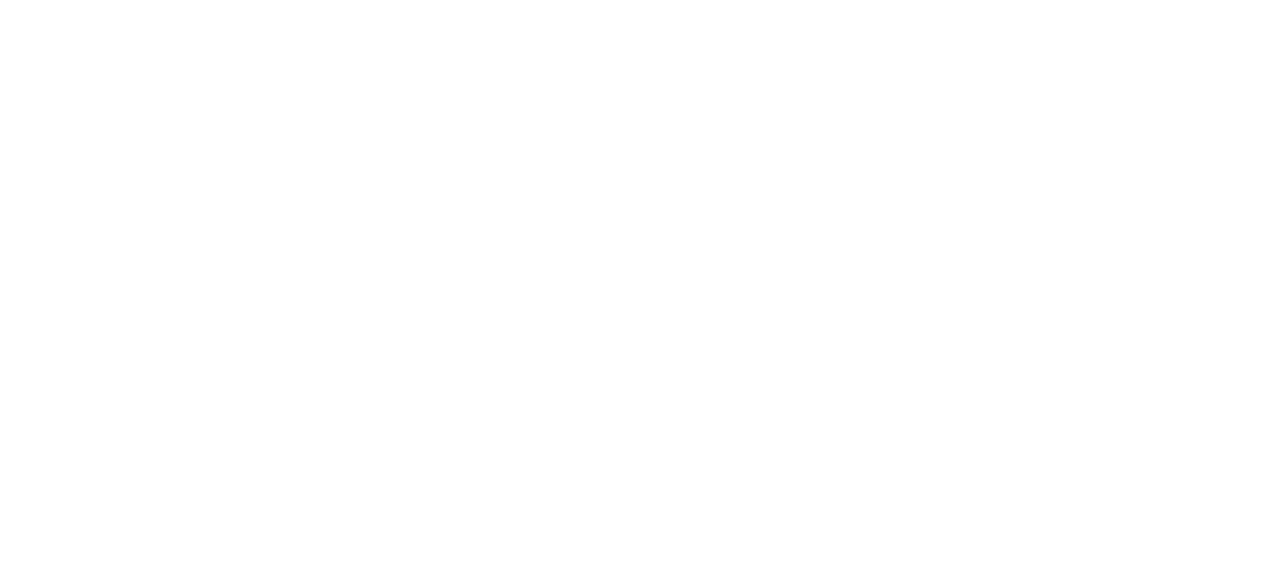
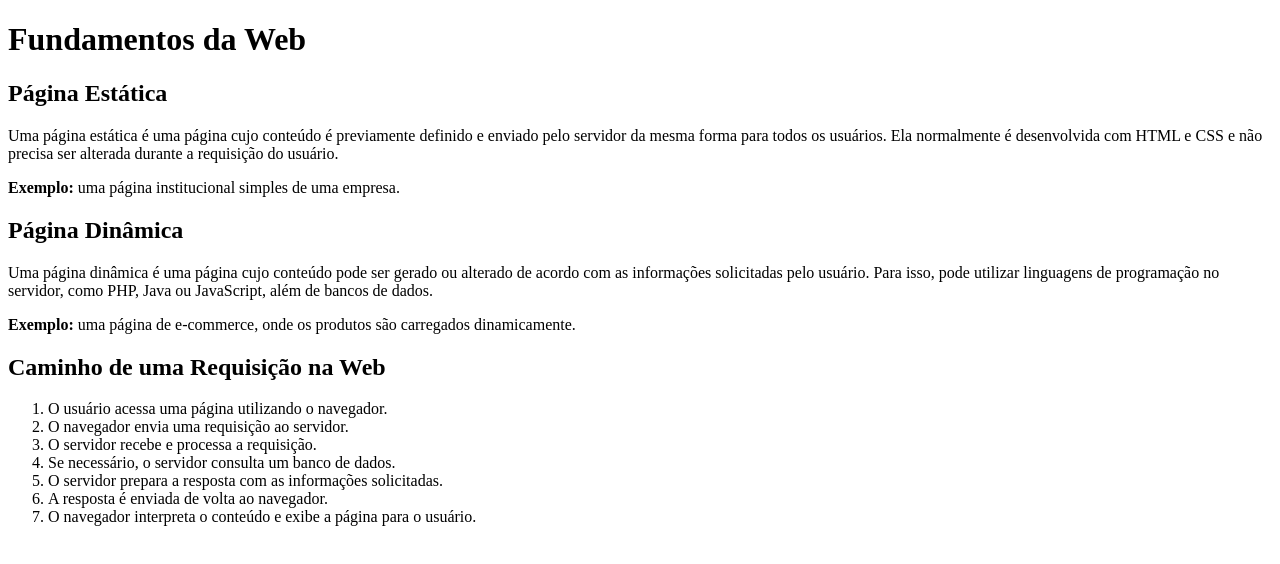
Before and after one commit to D-Raffa/ds2-exercicios-javascript, a plain HTML site: page index.html in a window 1280 px wide. Drawn offline with Linux system fonts and the light colour scheme.

Commit message:
docs: explica paginas estaticas e dinamicas

```diff
--- a/index.html
+++ b/index.html
@@ -1,12 +1,64 @@
 <!DOCTYPE html>
-<html lang="en">
+<html lang="pt-BR">
+    <head>
+    <meta charset="UTF-8">
+    <meta name="viewport" content="width=device-width, initial-scale=1.0">
+    <title>Fundamentos da web</title>
+    </head>
+<body>
+
+<!DOCTYPE html>
+<html lang="pt-BR">
 <head>
     <meta charset="UTF-8">
     <meta name="viewport" content="width=device-width, initial-scale=1.0">
-    <script src="exercicio01.js">
-    <title>Fundamentos da web</title>
+    <title>Aula do Marcão</title>
 </head>
+
 <body>
+
+    <h1>Fundamentos da Web</h1>
+
+    <h2>Página Estática</h2>
+    <p>
+        Uma página estática é uma página cujo conteúdo é previamente definido
+        e enviado pelo servidor da mesma forma para todos os usuários. Ela
+        normalmente é desenvolvida com HTML e CSS e não precisa ser alterada
+        durante a requisição do usuário.
+    </p>
+
+    <p>
+        <strong>Exemplo:</strong> uma página institucional simples de uma empresa.
+    </p>
+
+    <h2>Página Dinâmica</h2>
+    <p>
+        Uma página dinâmica é uma página cujo conteúdo pode ser gerado ou
+        alterado de acordo com as informações solicitadas pelo usuário. Para
+        isso, pode utilizar linguagens de programação no servidor, como PHP,
+        Java ou JavaScript, além de bancos de dados.
+    </p>
+
+    <p>
+        <strong>Exemplo:</strong> uma página de e-commerce, onde os produtos
+        são carregados dinamicamente.
+    </p>
+
+    <h2>Caminho de uma Requisição na Web</h2>
+
+    <ol>
+        <li>O usuário acessa uma página utilizando o navegador.</li>
+        <li>O navegador envia uma requisição ao servidor.</li>
+        <li>O servidor recebe e processa a requisição.</li>
+        <li>Se necessário, o servidor consulta um banco de dados.</li>
+        <li>O servidor prepara a resposta com as informações solicitadas.</li>
+        <li>A resposta é enviada de volta ao navegador.</li>
+        <li>O navegador interpreta o conteúdo e exibe a página para o usuário.</li>
+    </ol>
 
 </body>
 </html>
+
+
+</body>
+</html>
```
Also changed, not shown: 1 other file.
